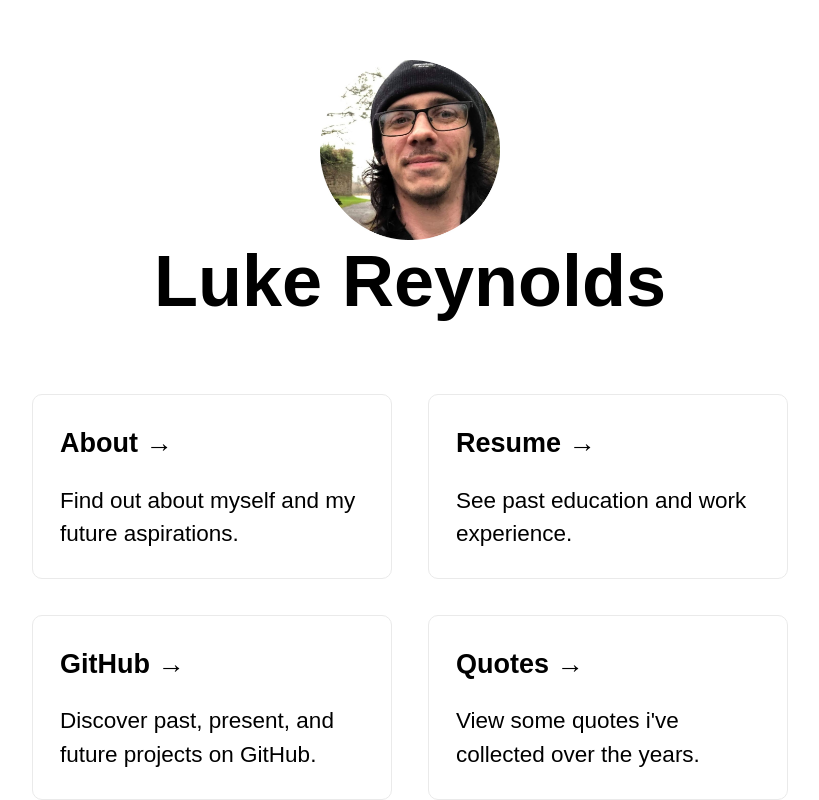
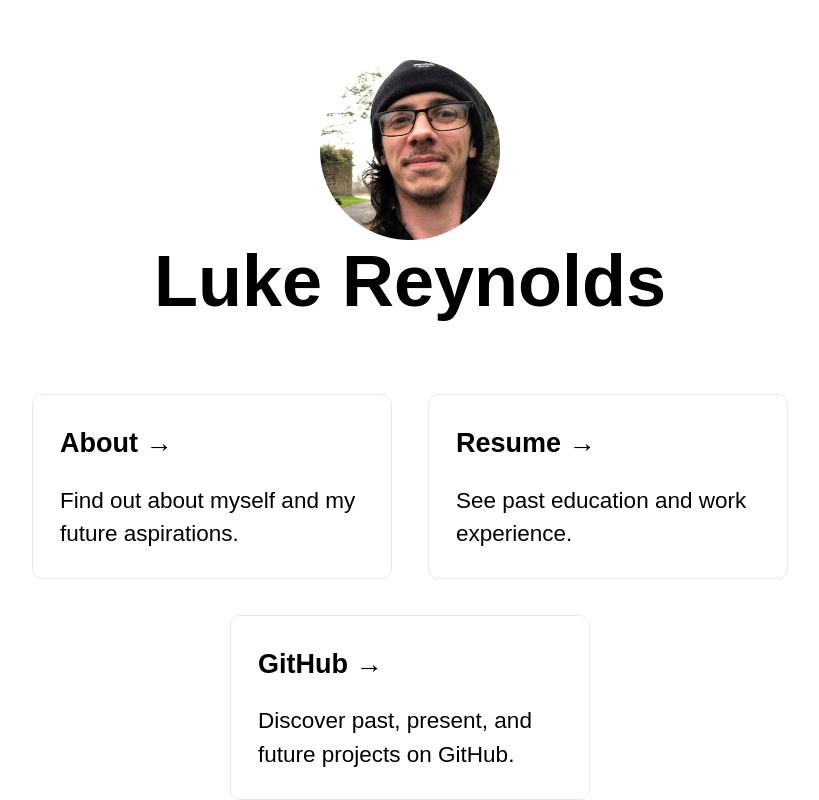
Before and after one commit to lreynolds188/Portfolio, a Next.js app: page / in a window 1280 px wide. Shown: the part 152-952 px from the top of the page, without its empty margins (230-1049 px from the left). Built offline with nearby package versions, Linux system fonts and the light colour scheme.

Commit message:
Update index.js

```diff
--- a/pages/index.js
+++ b/pages/index.js
@@ -41,11 +41,6 @@ export default function Home() {
             <h3>GitHub &rarr;</h3>
             <p>Discover past, present, and future projects on GitHub.</p>
           </a>
-
-          <a href="/quotes" className={styles.card}>
-            <h3>Quotes &rarr;</h3>
-            <p>View some quotes i've collected over the years.</p>
-          </a>
         </div>
       </main>
     </div>
```
